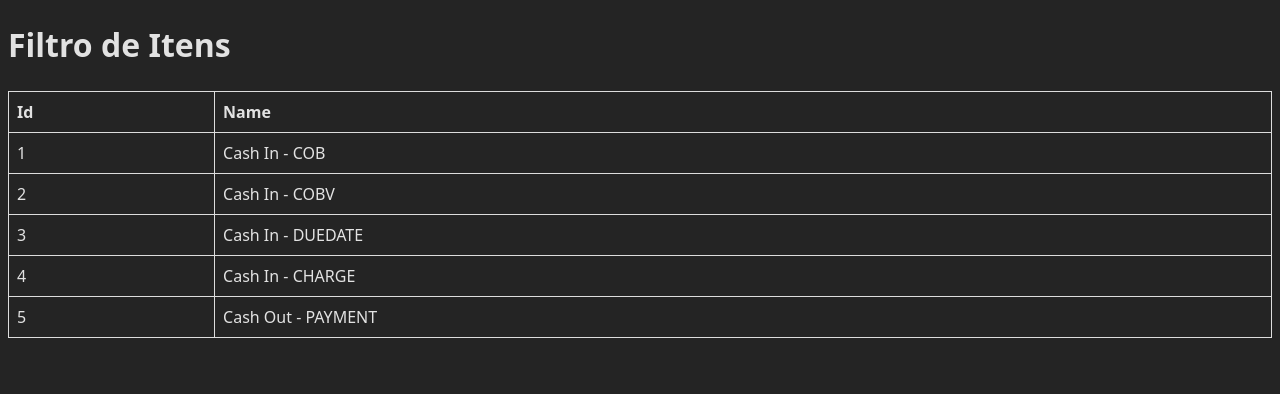
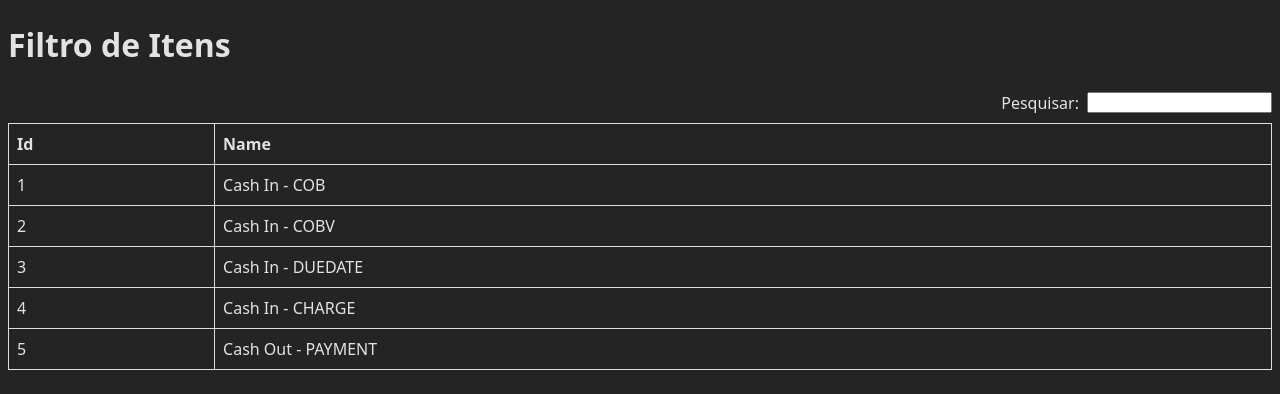
Before and after one commit to lucasborgesdasilva/desafio-shipay, a React (Vite) app: page / in a window 1280 px wide. Shown: the top 394 px of the page. Built offline with nearby package versions, Linux system fonts and the light colour scheme.

Commit message:
add botão de pesquisa e função que filtra sempre que o valor do input muda

```diff
--- a/src/App.jsx
+++ b/src/App.jsx
@@ -1,12 +1,37 @@
-import { data } from '../data'
-import { ProductsList } from './components/products-list'
+import { useMemo, useState } from 'react';
+import { data } from '../data';
+import { ProductsList } from './components/products-list';
 
 export const App = () => {
+  const [search, setSearch] = useState("");
+
+  const SearchedProducts = useMemo(() => {
+    const filteredData = data.filter(product => {
+      return product.name.toLowerCase().includes(search.toLowerCase())
+    })
+
+    return !filteredData.length ? data : filteredData
+  }, [search]);
+
   return (
     <>
       <h1>Filtro de Itens</h1>
+      <div style={{
+        display: 'flex',
+        alignItems: 'center',
+        justifyContent: 'end',
+        gap: '8px',
+        marginBottom: '8px'
+      }}>
+        <label htmlFor="search">Pesquisar:</label>
+        <input
+          name='search'
+          value={search}
+          onChange={(e) => setSearch(e.target.value)}
+        />
+      </div>
 
-      <ProductsList  data={data} />
+      <ProductsList data={SearchedProducts} />
     </>
   )
 }
--- a/src/components/products-list.jsx
+++ b/src/components/products-list.jsx
@@ -1,25 +1,29 @@
 
 export const ProductsList = ({ data }) => {
-  const td = {
+  const border = {
     border: '1px solid #DDD',
     textAlign: "left",
     padding: '8px',
   }
 
   return (
-    <table style={{width: '100%', borderCollapse: "collapse"}} >
+    <table style={{width: '100%', borderCollapse: "collapse"}}>
+      <thead>
         <tr>
-        <th style={td}>Id</th>
-        <th style={td}>Name</th>
+          <th style={border}>Id</th>
+          <th style={border}>Name</th>
         </tr>
+      </thead>
+      <tbody>
         {data.map(item => {
           return (
             <tr key={item.id}>
-            <td style={td}>{item.id}</td>
-            <td style={td}>{item.name}</td>
+              <td style={border}>{item.id}</td>
+              <td style={border}>{item.name}</td>
             </tr>
           )
         })}
+      </tbody>
     </table>
   )
 };
```
Lines whose indentation alone changed are shown as unchanged.
